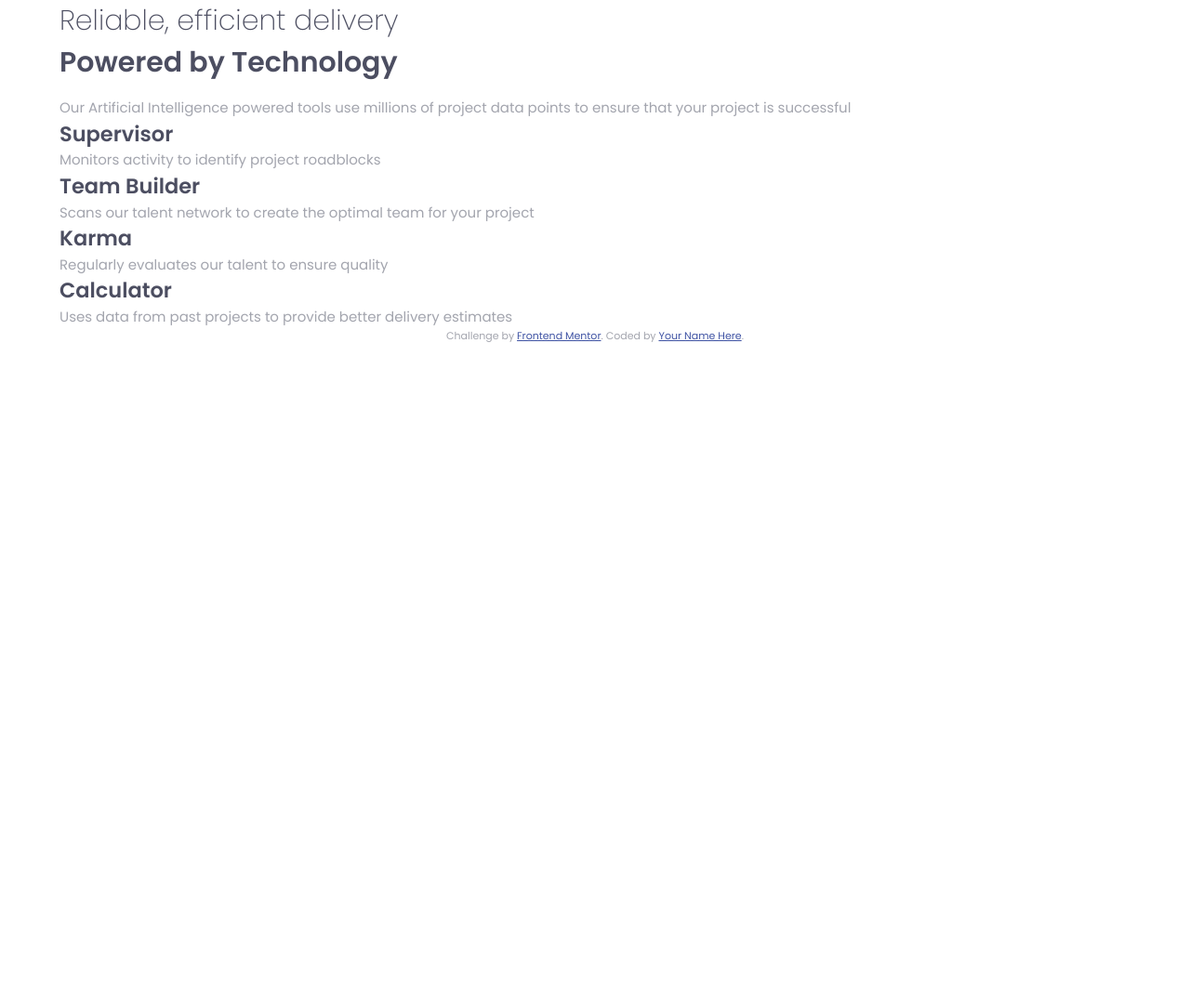
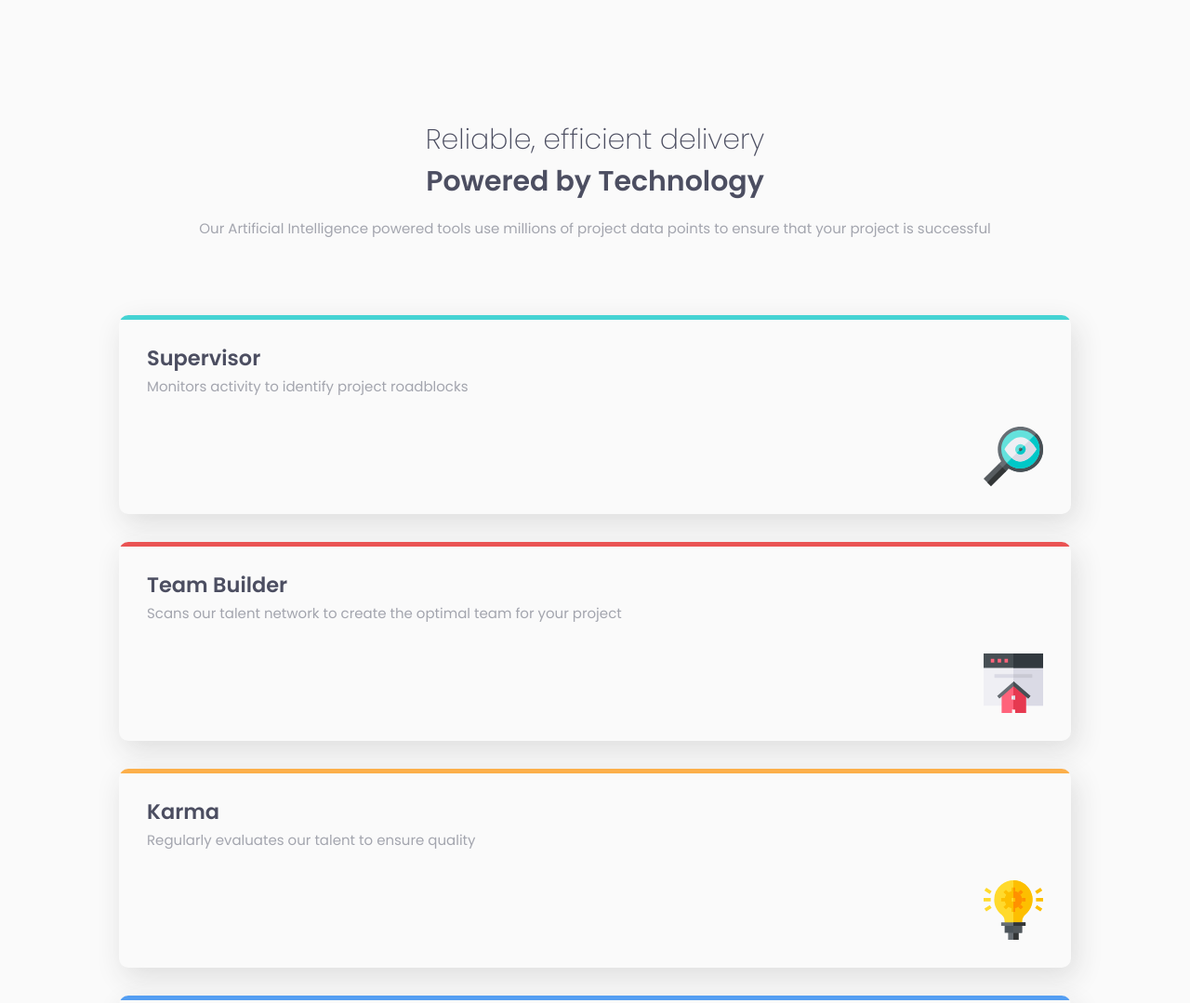
Before and after one commit to andreast12/four-card-feature-section, a plain HTML site: page index.html in a window 1280 px wide. Shown: the top 1079 px of the page at 93% size. Before the commit the page ends 800 px from the top, so only its background shows below. Drawn offline with Linux system fonts and the light colour scheme.

Commit message:
style main

```diff
--- a/index.html
+++ b/index.html
@@ -30,26 +30,34 @@
   <main>
     <div class="container">
       <section class="card">
+        <div class="top-bar"></div>
         <h2>Supervisor</h2>
         <p>Monitors activity to identify project roadblocks</p>
+        <img src="images/icon-supervisor.svg" alt="Supervisor">
       </section>
 
 
       <section class="card">
+        <div class="top-bar"></div>
         <h2>Team Builder</h2>
         <p>Scans our talent network to create the optimal team for your project</p>
+        <img src="images/icon-team-builder.svg" alt="Team Builder">
       </section>
 
 
       <section class="card">
+        <div class="top-bar"></div>
         <h2>Karma</h2>
         <p>Regularly evaluates our talent to ensure quality</p>
+        <img src="images/icon-karma.svg" alt="Karma">
       </section>
 
 
       <section class="card">
+        <div class="top-bar"></div>
         <h2>Calculator</h2>
         <p>Uses data from past projects to provide better delivery estimates</p>
+        <img src="images/icon-calculator.svg" alt="Calculator">
       </section>
     </div>
   </main>
--- a/style.css
+++ b/style.css
@@ -2,10 +2,6 @@
 	margin: 0;
 	padding: 0;
 	box-sizing: border-box;
-}
-
-body {
-	font: 15px/1.5 'Poppins', sans-serif;
 }
 
 :root {
@@ -18,8 +14,14 @@ body {
 	--light-gray: hsl(0, 0%, 98%);
 }
 
+body {
+	font: 15px/1.75 'Poppins', sans-serif;
+	background-color: var(--light-gray);
+}
+
 h1, h2 {
 	color: var(--dark-gray);
+	line-height: 1.5;
 }
 
 p {
@@ -28,6 +30,7 @@ p {
 
 .container {
 	width: 90%;
+	max-width: 500px;
 	margin: auto;
 }
 
@@ -36,6 +39,11 @@ p {
 	header
 =========== */
 
+header {
+	margin-top: 10vmax;
+	text-align: center;
+}
+
 .thin {
 	font-weight: 200;
 }
@@ -43,3 +51,63 @@ p {
 header p {
 	margin-top: 1em;
 }
+
+
+/* ============
+	main
+=========== */
+
+main {
+	margin: 5rem 0;
+}
+
+.card {
+	border-radius: 10px;
+	overflow: hidden;
+	position: relative;
+	padding: 2em;
+	margin: 2em 0;
+	box-shadow: 5px 10px 30px #ddd;
+}
+
+.top-bar {
+	position: absolute;
+	top: 0;
+	left: 0;
+	right: 0;
+	height: 5px;
+}
+
+.card:first-child .top-bar {
+	background-color: var(--cyan);
+}
+
+.card:nth-child(2) .top-bar {
+	background-color: var(--red);
+}
+
+.card:nth-child(3) .top-bar {
+	background-color: var(--orange);
+}
+
+.card:last-child .top-bar {
+	background-color: var(--blue);
+}
+
+.card img {
+	display: block;
+	margin: 2em 0 0 auto;
+}
+
+
+
+/* ===============
+	media query
+============== */
+
+@media (min-width: 900px) {
+	.container {
+		width: 80%;
+		max-width: none;
+	}
+}
```
